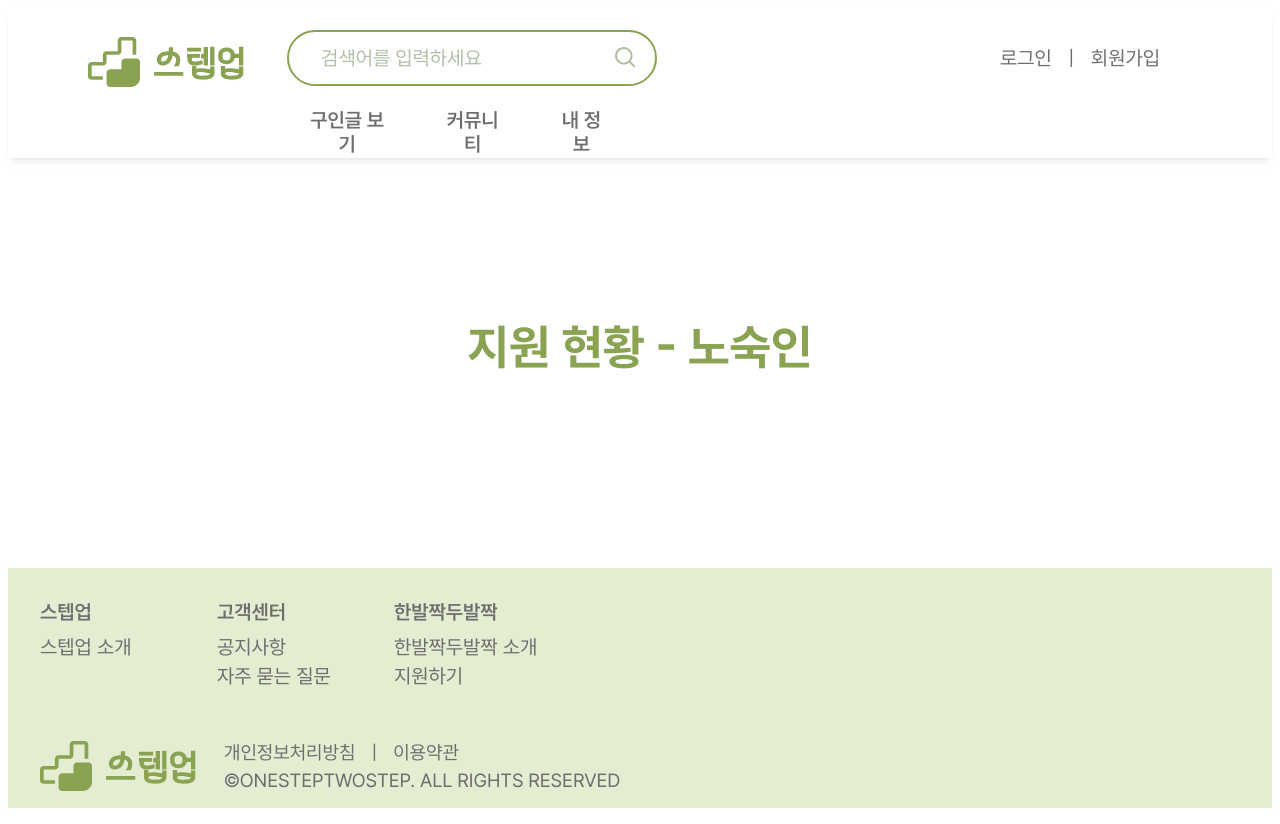
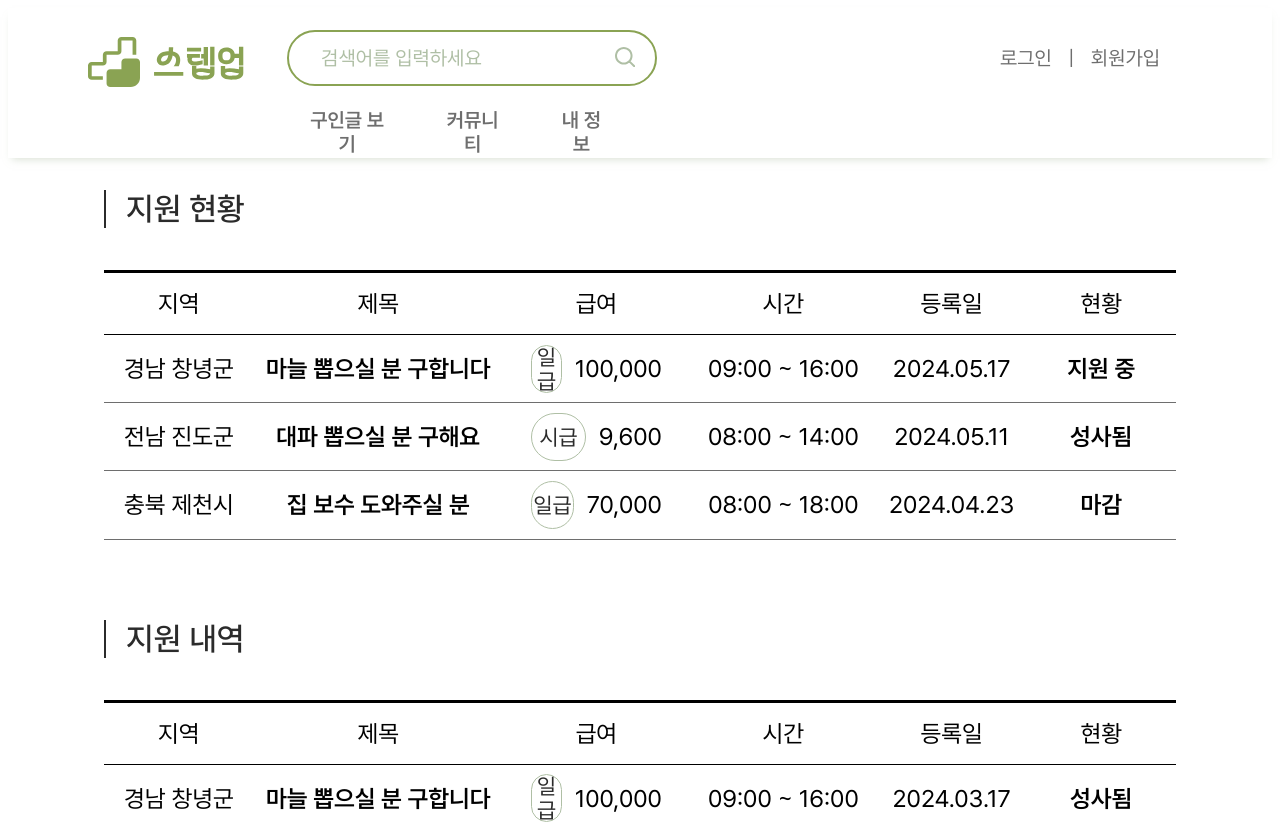
Before and after one commit to ICT-project-stepup/stepup-web, a React (Create React App) app: page /applicationhistory in a window 1280 px wide. Shown: the top 824 px of the page. Built offline with nearby package versions, Linux system fonts and the light colour scheme.

Commit message:
Feat: 지원현황 및 내역 페이지 구현

```diff
--- a/src/pages/homeless/ApplicationHistory.js
+++ b/src/pages/homeless/ApplicationHistory.js
@@ -1,22 +1,187 @@
+import { useState } from "react";
 import { styled } from "styled-components";
+import PageTitle from "../../components/PageTitle";
+import ApplyStatus from "../../components/homeless/application/ApplyStatus";
+import ApplyHistory from "../../components/homeless/application/ApplyHistory";
+import CustomPagination from "../../components/CustomPagination";
+
+const applyStatusData = [
+  {
+    area: "경남 창녕군",
+    postTitle: "마늘 뽑으실 분 구합니다",
+    salaryType: "일급",
+    salary: "100,000",
+    workTime: "09:00 ~ 16:00",
+    postDate: "2024.05.17",
+    postState: "지원 중",
+  },
+  {
+    area: "전남 진도군",
+    postTitle: "대파 뽑으실 분 구해요",
+    salaryType: "시급",
+    salary: "9,600",
+    workTime: "08:00 ~ 14:00",
+    postDate: "2024.05.11",
+    postState: "성사됨",
+  },
+  {
+    area: "충북 제천시",
+    postTitle: "집 보수 도와주실 분",
+    salaryType: "일급",
+    salary: "70,000",
+    workTime: "08:00 ~ 18:00",
+    postDate: "2024.04.23",
+    postState: "마감",
+  },
+];
+
+const applyHistoryData = [
+  {
+    area: "경남 창녕군",
+    postTitle: "마늘 뽑으실 분 구합니다",
+    salaryType: "일급",
+    salary: "100,000",
+    workTime: "09:00 ~ 16:00",
+    postDate: "2024.03.17",
+    postState: "성사됨",
+  },
+  {
+    area: "전남 진도군",
+    postTitle: "대파 뽑으실 분 구해요",
+    salaryType: "시급",
+    salary: "9,600",
+    workTime: "08:00 ~ 14:00",
+    postDate: "2024.02.11",
+    postState: "성사됨",
+  },
+  {
+    area: "충북 제천시",
+    postTitle: "집 보수 도와주실 분",
+    salaryType: "일급",
+    salary: "70,000",
+    workTime: "08:00 ~ 18:00",
+    postDate: "2024.04.23",
+    postState: "마감",
+  },
+];
 
 /* 채은 */
 export default function ApplicationHistory() {
-    return(
-        <Test>
-            <span>지원 현황 - 노숙인</span>
-        </Test>
-    )
+  const [activePage, setActivePage] = useState(1);
+  const itemsPerPage = 7;
+
+  const allData = [...applyStatusData, ...applyHistoryData];
+  const totalItemsCount = allData.length;
+  const indexOfLastPost = activePage * itemsPerPage;
+  const indexOfFirstPost = indexOfLastPost - itemsPerPage;
+  const currentPosts = allData.slice(indexOfFirstPost, indexOfLastPost);
+
+  const handlePageChange = (pageNumber) => {
+    setActivePage(pageNumber);
+  };
+
+  const currentStatusPosts = currentPosts.filter((post) =>
+    applyStatusData.includes(post)
+  );
+  const currentHistoryPosts = currentPosts.filter((post) =>
+    applyHistoryData.includes(post)
+  );
+
+  return (
+    <MainContainer>
+        <PageTitle text="지원 현황" />
+        <StatusListWrapper>
+          <ListTitle>
+            <span className="area">지역</span>
+            <span className="title">제목</span>
+            <span className="salary">급여</span>
+            <span className="time">시간</span>
+            <span className="date">등록일</span>
+            <span className="state">현황</span>
+          </ListTitle>
+          {currentStatusPosts.map((postInfo, index) => (
+            <ApplyStatus key={index} postInfo={postInfo} />
+          ))}
+        </StatusListWrapper>
+
+        <PageTitle text="지원 내역" />
+        <HistoryListWrapper>
+          <ListTitle>
+            <span className="area">지역</span>
+            <span className="title">제목</span>
+            <span className="salary">급여</span>
+            <span className="time">시간</span>
+            <span className="date">등록일</span>
+            <span className="state">현황</span>
+          </ListTitle>
+          {currentHistoryPosts.map((postInfo, index) => (
+            <ApplyHistory key={index} postInfo={postInfo} />
+          ))}
+        </HistoryListWrapper>
+
+      <CustomPagination
+        activePage={activePage}
+        totalItemsCount={totalItemsCount}
+        handlePageChange={handlePageChange}
+      />
+    </MainContainer>
+  );
 }
 
-const Test = styled.div`
-    width: 100%;
-    height: 100%;
+const MainContainer = styled.div`
+    width: auto;
+    display: block;
+    align-items: flex-start;
+    padding: 2rem 6rem 0 6rem;
+`;
+
+const StatusListWrapper = styled.div`
+  width: 100%;
+  display: block;
+  border-top: solid 0.2rem black;
+  margin-top: 5rem;
+  margin-bottom: 5rem;
+`;
+
+const HistoryListWrapper = styled.div`
+  width: 100%;
+  display: block;
+  border-top: solid 0.2rem black;
+  margin-top: 10rem;
+`;
+
+
+const ListTitle = styled.div`
+  border-bottom: solid 0.1rem black;
+  margin-top: 1rem;
+  padding-bottom: 1rem; /* 아래쪽에 1rem 간격 추가 */
+  width: 100%;
+  height: 100%;
+  display: flex;
+  align-items: center;
+  justify-content: space-between;
+  font-family: "Pretendard-Regular";
+  font-size: 1.5rem;
+
+  .area,
+  .date,
+  .state {
+    width: 12rem;
     display: flex;
+    align-items: center;
     justify-content: center;
-    margin-top: 10rem;
-
-    font-family: "Pretendard-Bold";
-    font-size: 3rem;
-    color: #8AA353;
+  }
+  .title {
+    width: 20rem;
+    display: flex;
+    align-items: center;
+    justify-content: center;
+  }
+  .salary,
+  .time {
+    width: 15rem;
+    display: flex;
+    align-items: center;
+    justify-content: center;
+  }
 `;
```
